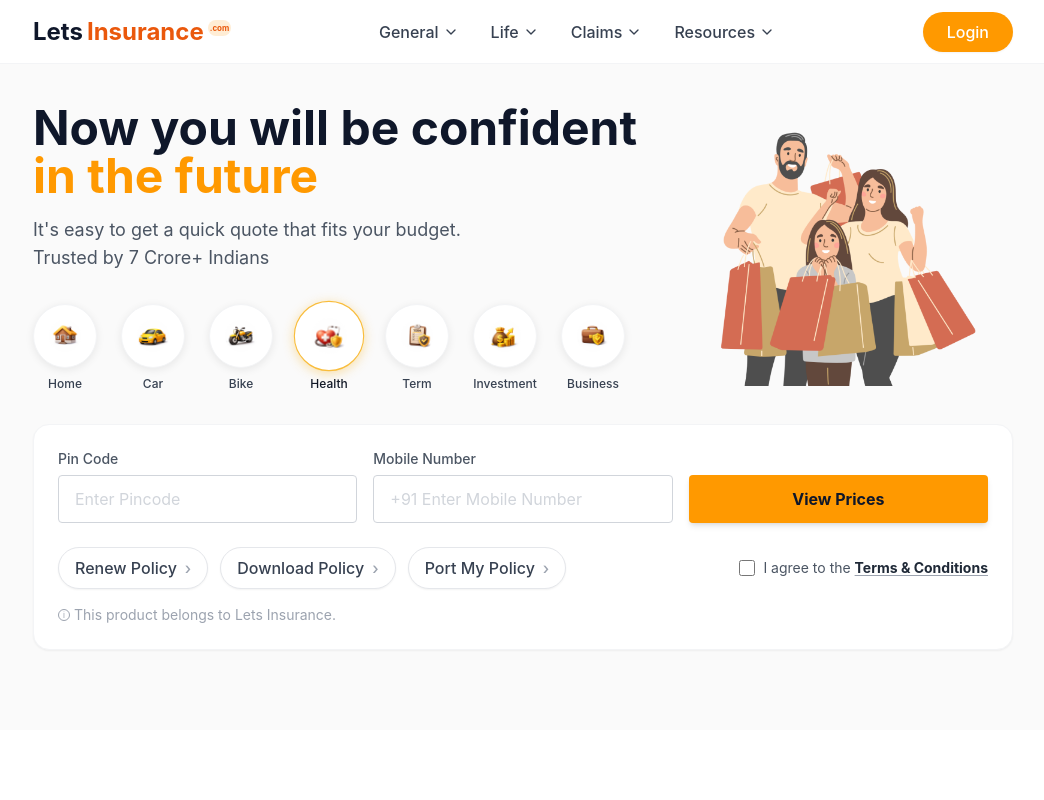
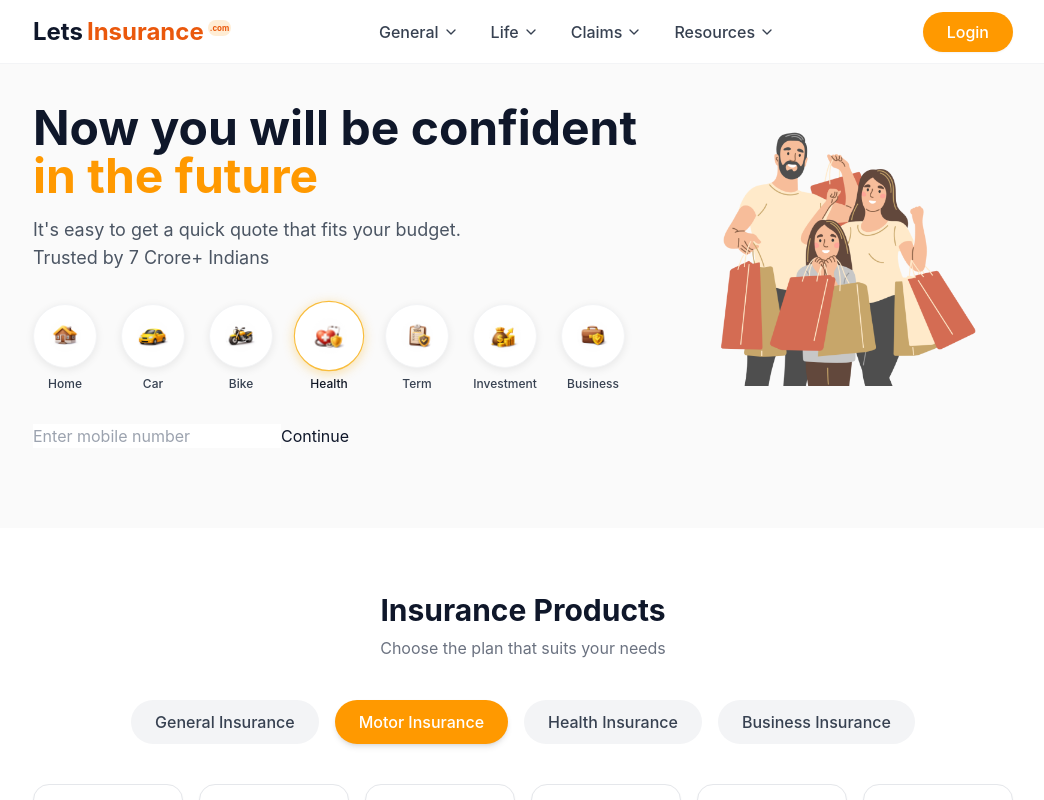
Before and after one commit to devangumrane/LetsInsure-UI, a React (Vite) app: page / in a window 1280 px wide. Both pictures are taken after a click on the button "Health". Shown: the top 800 px of the page, without its empty margins (117-1161 px from the left). Built offline with nearby package versions, Linux system fonts and the light colour scheme.

Commit message:
feat: health insurance flow UI

```diff
--- /dev/null
+++ b/src/components/HealthFlow.jsx
@@ -0,0 +1,53 @@
+import { useState } from "react";
+import { healthFlowSteps } from "./healthFlowConfig";
+
+// STEP COMPONENTS (only the ones that exist)
+import MobileStep from "./steps/MobileStep";
+import FamilyTypeStep from "./steps/FamilyTypeStep";
+
+export default function HealthFlow() {
+  // Flow control
+  const [step, setStep] = useState(1);
+
+  // Shared data store
+  const [formData, setFormData] = useState({
+    mobile: "",
+    familyType: null,
+    members: [],
+    diseases: [],
+    pincode: "",
+  });
+
+  // Move forward safely
+  function next() {
+    setStep((s) => Math.min(s + 1, healthFlowSteps.length));
+  }
+
+  // Shared updater
+  function update(data) {
+    setFormData((prev) => ({ ...prev, ...data }));
+  }
+
+  // DEBUG (keep this for now)
+  console.log("STEP:", step, "DATA:", formData);
+
+  return (
+    <>
+      {step === 1 && (
+        <MobileStep
+          onNext={next}
+          onUpdate={update}
+        />
+      )}
+
+      {step === 2 && (
+        <FamilyTypeStep
+          onNext={next}
+          onUpdate={update}
+        />
+      )}
+
+      {/* 🚫 DO NOT ADD MORE STEPS YET */}
+    </>
+  );
+}
--- a/src/components/Hero.jsx
+++ b/src/components/Hero.jsx
@@ -4,9 +4,10 @@
 import InputForm from "./InputForm";
 import heroImg from "../assets/Hero-img.png";
 
+import HealthFlow from "./HealthFlow";
+
 export default function Hero() {
   // 🔑 Single source of truth
-  // Home must be default (first icon)
   const [insuranceType, setInsuranceType] = useState("home");
 
   return (
@@ -50,7 +51,11 @@
             STATE-DRIVEN FORM
         -------------------- */}
         <div className="mt-8">
-          <InputForm insuranceType={insuranceType} />
+          {insuranceType === "health" ? (
+            <HealthFlow />
+          ) : (
+            <InputForm insuranceType={insuranceType} />
+          )}
         </div>
       </MaxWidthWrapper>
     </section>
--- /dev/null
+++ b/src/components/MobileStep.jsx
@@ -0,0 +1,11 @@
+export default function MobileStep({ onNext, onUpdate }) {
+  return (
+    <div>
+      <input
+        placeholder="Enter mobile number"
+        onChange={(e) => onUpdate({ mobile: e.target.value })}
+      />
+      <button onClick={onNext}>Continue</button>
+    </div>
+  );
+}
--- /dev/null
+++ b/src/components/healthFlowConfig.js
@@ -0,0 +1,8 @@
+export const healthFlowSteps = [
+  { id: 1, key: "mobile" },
+  { id: 2, key: "familyType" },
+  { id: 3, key: "members" },
+  { id: 4, key: "healthQuestions" },
+  { id: 5, key: "location" },
+  { id: 6, key: "plans" },
+];
--- /dev/null
+++ b/src/components/steps/FamilyTypeStep.jsx
@@ -0,0 +1,21 @@
+import React from "react";
+
+export default function FamilyTypeStep({ onNext, onUpdate }) {
+  return (
+    <div>
+      <button onClick={() => {
+        onUpdate({ familyType: "self" });
+        onNext();
+      }}>
+        Self
+      </button>
+
+      <button onClick={() => {
+        onUpdate({ familyType: "family" });
+        onNext();
+      }}>
+        Family
+      </button>
+    </div>
+  );
+}
--- /dev/null
+++ b/src/components/steps/MobileStep.jsx
@@ -0,0 +1,24 @@
+import { useState } from "react";
+
+export default function MobileStep({ onNext, onUpdate }) {
+  const [value, setValue] = useState("");
+
+  const isValid = value.length === 10;
+
+  return (
+    <div>
+      <input
+        value={value}
+        onChange={(e) => {
+          setValue(e.target.value);
+          onUpdate({ mobile: e.target.value });
+        }}
+        placeholder="Enter mobile number"
+      />
+
+      <button disabled={!isValid} onClick={onNext}>
+        Continue
+      </button>
+    </div>
+  );
+}
```
Also changed, not shown: src/assets/letsInsure-logo.png (added).
